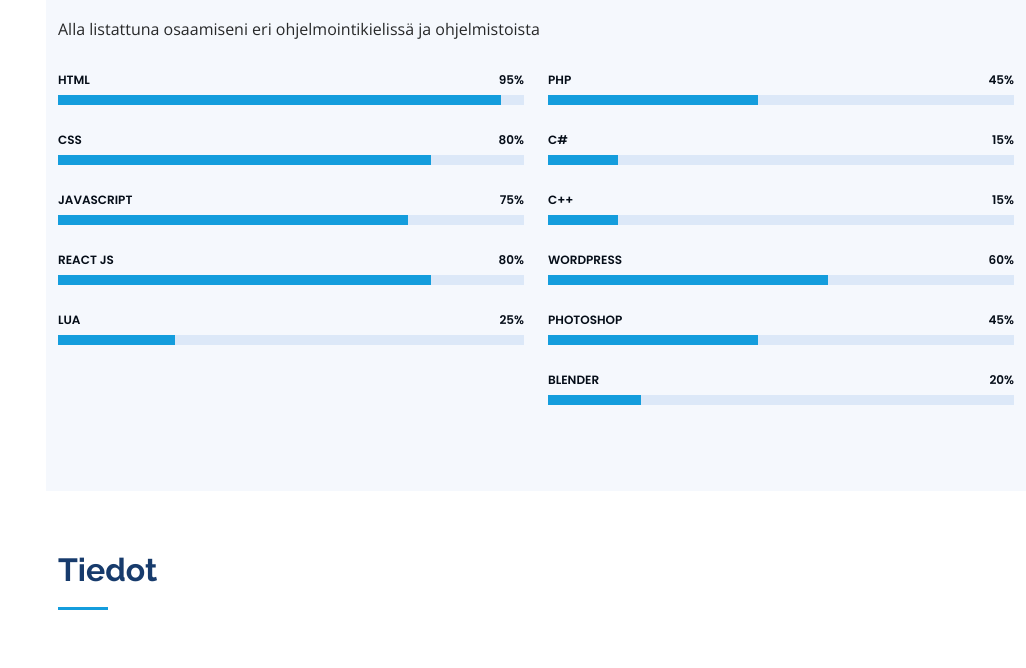
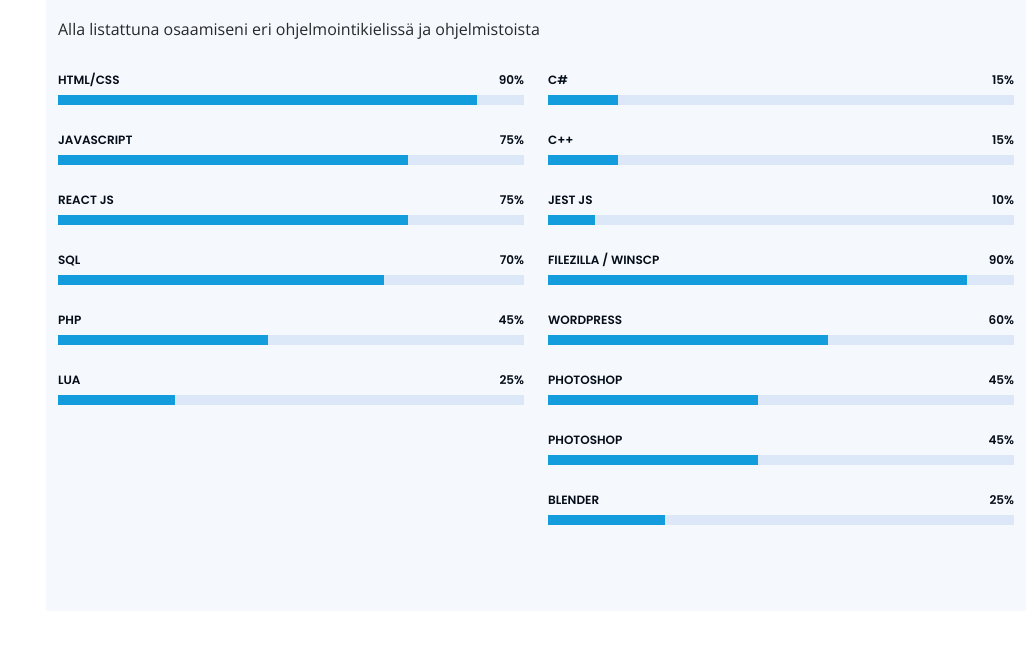
Before and after one commit to VilleBoee/VilleBoee.github.io, a plain HTML site: page index.html in a window 1280 px wide. Shown: the part 921-1589 px from the top of the page, without its empty margins (254-1280 px from the left). Drawn offline with nearby package versions, Linux system fonts and the light colour scheme.

Commit message:
Kielet/ohjelmistot

```diff
--- a/index.html
+++ b/index.html
@@ -185,16 +185,9 @@
           <div class="col-lg-6" data-aos="fade-up">
 
             <div class="progress">
-              <span class="skill">HTML <i class="val">95%</i></span>
+              <span class="skill">HTML/CSS <i class="val">90%</i></span>
               <div class="progress-bar-wrap">
-                <div class="progress-bar" role="progressbar" aria-valuenow="95" aria-valuemin="0" aria-valuemax="100"></div>
-              </div>
-            </div>
-
-            <div class="progress">
-              <span class="skill">CSS <i class="val">80%</i></span>
-              <div class="progress-bar-wrap">
-                <div class="progress-bar" role="progressbar" aria-valuenow="80" aria-valuemin="0" aria-valuemax="100"></div>
+                <div class="progress-bar" role="progressbar" aria-valuenow="90" aria-valuemin="0" aria-valuemax="100"></div>
               </div>
             </div>
 
@@ -206,9 +199,24 @@
             </div>
 
             <div class="progress">
-              <span class="skill">React JS <i class="val">80%</i></span>
+              <span class="skill">React JS <i class="val">75%</i></span>
               <div class="progress-bar-wrap">
-                <div class="progress-bar" role="progressbar" aria-valuenow="80" aria-valuemin="0" aria-valuemax="100"></div>
+                <div class="progress-bar" role="progressbar" aria-valuenow="75" aria-valuemin="0" aria-valuemax="100"></div>
+              </div>
+            </div>
+
+            <div class="progress">
+              <span class="skill">SQL <i class="val">70%</i></span>
+              <div class="progress-bar-wrap">
+                <div class="progress-bar" role="progressbar" aria-valuenow="70" aria-valuemin="0" aria-valuemax="100"></div>
+              </div>
+            </div>
+
+
+            <div class="progress">
+              <span class="skill">PHP <i class="val">45%</i></span>
+              <div class="progress-bar-wrap">
+                <div class="progress-bar" role="progressbar" aria-valuenow="45" aria-valuemin="0" aria-valuemax="100"></div>
               </div>
             </div>
 
@@ -223,12 +231,7 @@
 
           <div class="col-lg-6" data-aos="fade-up" data-aos-delay="100">
 
-            <div class="progress">
-              <span class="skill">PHP <i class="val">45%</i></span>
-              <div class="progress-bar-wrap">
-                <div class="progress-bar" role="progressbar" aria-valuenow="45" aria-valuemin="0" aria-valuemax="100"></div>
-              </div>
-            </div>
+
 
             <div class="progress">
               <span class="skill">C# <i class="val">15%</i></span>
@@ -241,6 +244,20 @@
               <span class="skill">C++ <i class="val">15%</i></span>
               <div class="progress-bar-wrap">
                 <div class="progress-bar" role="progressbar" aria-valuenow="15" aria-valuemin="0" aria-valuemax="100"></div>
+              </div>
+            </div>
+
+            <div class="progress">
+              <span class="skill">Jest JS <i class="val">10%</i></span>
+              <div class="progress-bar-wrap">
+                <div class="progress-bar" role="progressbar" aria-valuenow="10" aria-valuemin="0" aria-valuemax="100"></div>
+              </div>
+            </div>
+
+            <div class="progress">
+              <span class="skill">FileZilla / WinSCP <i class="val">90%</i></span>
+              <div class="progress-bar-wrap">
+                <div class="progress-bar" role="progressbar" aria-valuenow="90" aria-valuemin="0" aria-valuemax="100"></div>
               </div>
             </div>
 
@@ -258,9 +275,15 @@
               </div>
             </div>
             <div class="progress">
-              <span class="skill">Blender <i class="val">20%</i></span>
+              <span class="skill">Photoshop <i class="val">45%</i></span>
               <div class="progress-bar-wrap">
-                <div class="progress-bar" role="progressbar" aria-valuenow="20" aria-valuemin="0" aria-valuemax="100"></div>
+                <div class="progress-bar" role="progressbar" aria-valuenow="45" aria-valuemin="0" aria-valuemax="100"></div>
+              </div>
+            </div>
+            <div class="progress">
+              <span class="skill">Blender <i class="val">25%</i></span>
+              <div class="progress-bar-wrap">
+                <div class="progress-bar" role="progressbar" aria-valuenow="25" aria-valuemin="0" aria-valuemax="100"></div>
               </div>
             </div>
 
```
